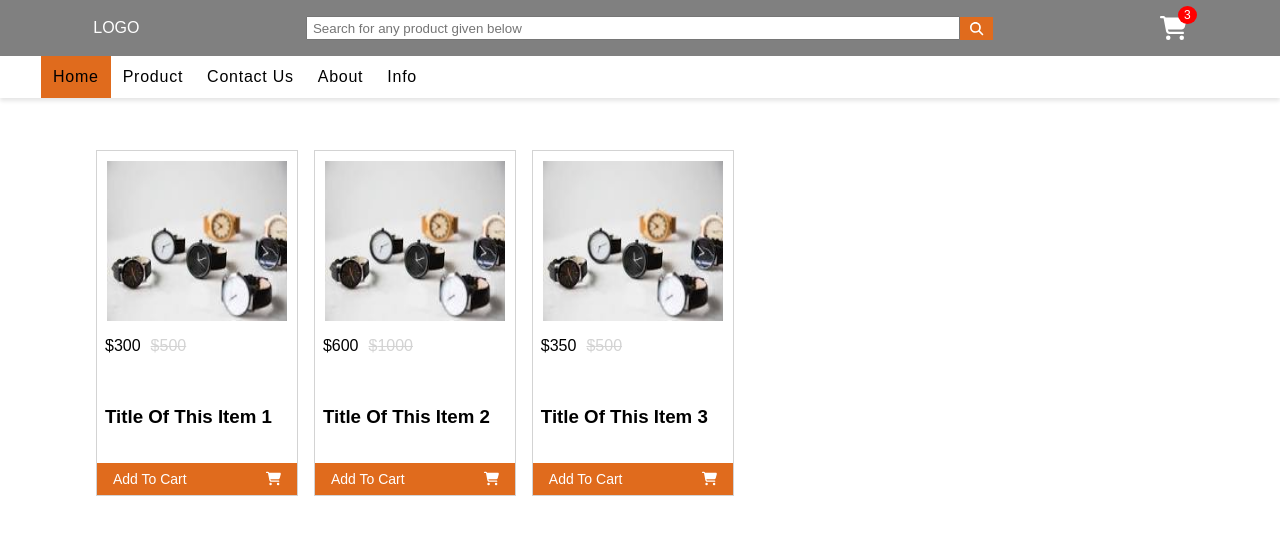
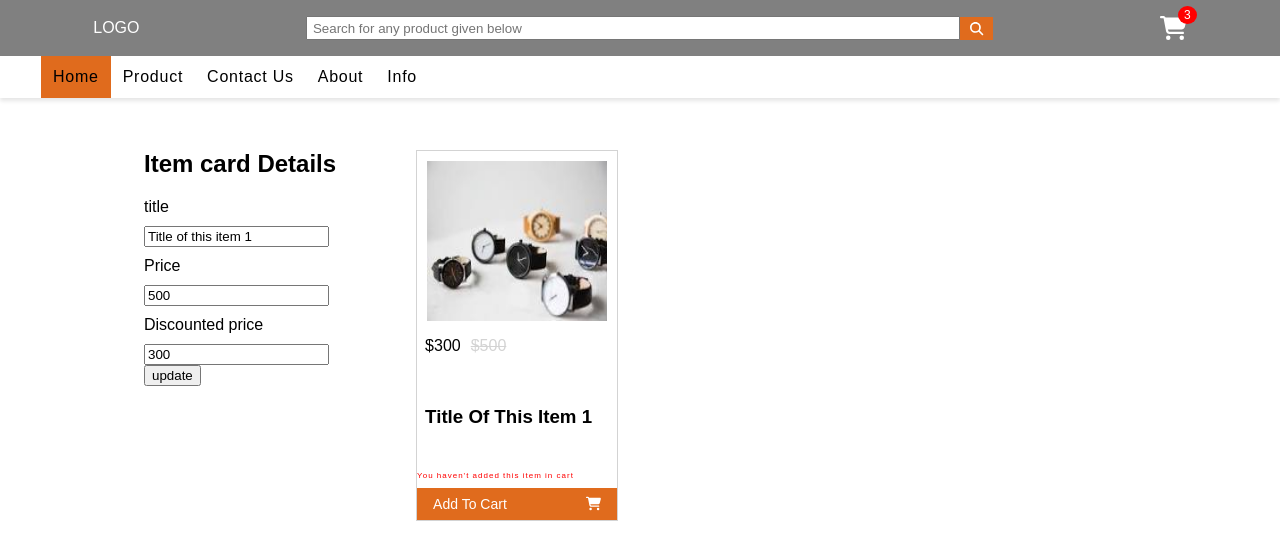
Before and after one commit to siddharthsharma96/React-eCommerce-Project, a React (Create React App) app: page / in a window 1280 px wide. Shown: the top 560 px of the page. Built offline with nearby package versions, Linux system fonts and the light colour scheme.

Commit message:
Added aform handling teir states and updation in card using two way approach

```diff
--- a/src/App.css
+++ b/src/App.css
@@ -75,6 +75,14 @@ strike {
   margin-left: 5rem;
   margin-top: 2rem;
   flex-wrap: wrap;
+  flex-wrap: wrap;
+}
+.form {
+  margin: 0 4rem;
+}
+.input-field label {
+  display: block;
+  margin: 10px 0;
 }
 .list-title {
   padding: 16px 8px;
@@ -100,7 +108,12 @@ strike {
   cursor: pointer;
   background-color: rgb(224, 107, 29);
 }
-/* Example CSS for Header component */
+.cartMsg {
+  color: red;
+  font-size: 0.5rem;
+  letter-spacing: 1px;
+}
+/* CSS for Header component */
 
 header {
   display: flex;
--- /dev/null
+++ b/src/components/Layout/Form.js
@@ -0,0 +1,4 @@
+const Form = () => {
+  return;
+};
+export default Form;
--- a/src/components/Listitem/ListItems.js
+++ b/src/components/Listitem/ListItems.js
@@ -1,9 +1,16 @@
 import { FontAwesomeIcon } from "@fortawesome/react-fontawesome";
 import { faSearch, faShoppingCart } from "@fortawesome/free-solid-svg-icons";
-
+import { useState } from "react";
 const ListItem = ({ data }) => {
   // console.log({ data });
-  console.log(data.price);
+  // console.log(data.price);
+  const [message, setMessage] = useState("You haven't added this item in cart");
+  const clicked = () => {
+    console.log("msg ", data);
+    console.log(message);
+    setMessage("cart added");
+    console.log(message);
+  };
   return (
     <div className="ListItem-Conatiner">
       <img
@@ -19,8 +26,9 @@ const ListItem = ({ data }) => {
         <div className="list-title">
           <h3>{data.title}</h3>
         </div>
+        <p className="cartMsg">{message}</p>
       </div>
-      <button className="List-item-button">
+      <button className="List-item-button" onClick={clicked}>
         <span>add to cart</span>
         <FontAwesomeIcon className="Listitem-btn-img" icon={faShoppingCart} />
         {/* <img className="Listitem-btn-img" src={AddtoCart} alt="kl"></img> */}
--- a/src/components/Product.js
+++ b/src/components/Product.js
@@ -1,30 +1,122 @@
+import { useState } from "react";
 import ListItem from "./Listitem/ListItems.js";
 const Product = () => {
-  let items = [
-    {
-      id: 0,
-      title: "Title of this item 1",
-      discountedPrice: 300,
-      price: 500,
-    },
-    {
-      id: 2,
-      title: "Title of this item 2",
-      discountedPrice: 600,
-      price: 1000,
-    },
-    {
-      id: 2,
-      title: "Title of this item 3",
-      discountedPrice: 350,
-      price: 500,
-    },
-  ];
+  // const [title, setTitle] = useState("");
+  // const [discountedPrice, setDiscountedPrice] = useState(0);
+  // const [price, setPrice] = useState(0);
+  const [item, setItem] = useState({
+    id: 0,
+    title: "Title of this item 1",
+    discountedPrice: 300,
+    price: 500,
+  });
+  // const handletitle = (event) => {
+  //   // setTitle(event.target.value);
+  //   setItem({
+  //     ...item,
+  //     title: event.target.value,
+  //   });
+  // };
+  // const handleprice = (event) => {
+  //   // setPrice(event.target.value);
+  //   setItem({
+  //     ...item,
+  //     price: event.target.value,
+  //   });
+  // };
+  // const handlediscPrice = (event) => {
+  //   // setDiscountedPrice(event.target.value);
+  //   setItem({
+  //     ...item,
+  //     discountedPrice: event.target.value,
+  //   });
+  // };
+  // // let items = [
+  //   {
+  //     id: 0,
+  //     title: "Title of this item 1",
+  //     discountedPrice: 300,
+  //     price: 500,
+  //   },
+  //   {
+  //     id: 1,
+  //     title: "Title of this item 2",
+  //     discountedPrice: 600,
+  //     price: 1000,
+  //   },
+  //   {
+  //     id: 2,
+  //     title: "Title of this item 3",
+  //     discountedPrice: 350,
+  //     price: 500,
+  //   },
+  // ];
+  const submitForm = (e) => {
+    e.preventDefault();
+
+    if (item.discountedPrice > item.price) {
+      alert("higher value");
+      return;
+    }
+    // setItem({
+    //   title,
+    //   discountedPrice,
+    //   price,
+    // });
+  };
+  const handleEvents = (e) => {
+    console.log(e.target.name, e.target.value);
+    setItem({
+      ...item,
+      [e.target.name]: [e.target.value],
+    });
+  };
   return (
     <div className="List-container">
-      <ListItem data={items[0]}></ListItem>
-      <ListItem data={items[1]}></ListItem>
-      <ListItem data={items[2]}></ListItem>
+      <div className="form">
+        <form onSubmit={submitForm}>
+          <h2>Item card Details</h2>
+          <div className="input-field">
+            <label htmlFor="title">title</label>
+            <input
+              name="title"
+              type="text"
+              placeholder="enter Value"
+              value={item.title}
+              onChange={handleEvents}
+              required
+            ></input>
+          </div>
+          <div className="input-field">
+            <label htmlFor="price">Price</label>
+            <input
+              name="price"
+              type="number"
+              placeholder="enter Value"
+              value={item.price}
+              onChange={handleEvents}
+              required
+            ></input>
+          </div>
+          <div className="input-field">
+            <label htmlFor="discountedPrice">Discounted price</label>
+            <input
+              name="discountedPrice"
+              type="number"
+              placeholder="enter discPricelue"
+              value={item.discountedPrice}
+              onChange={handleEvents}
+              required
+            ></input>
+          </div>
+          <div>
+            <button>update</button>
+          </div>
+        </form>
+      </div>
+      <ListItem data={item}></ListItem>
+      {/* <ListItem data={items[1]}></ListItem>
+      <ListItem data={items[2]}></ListItem> */}
     </div>
   );
 };
```
